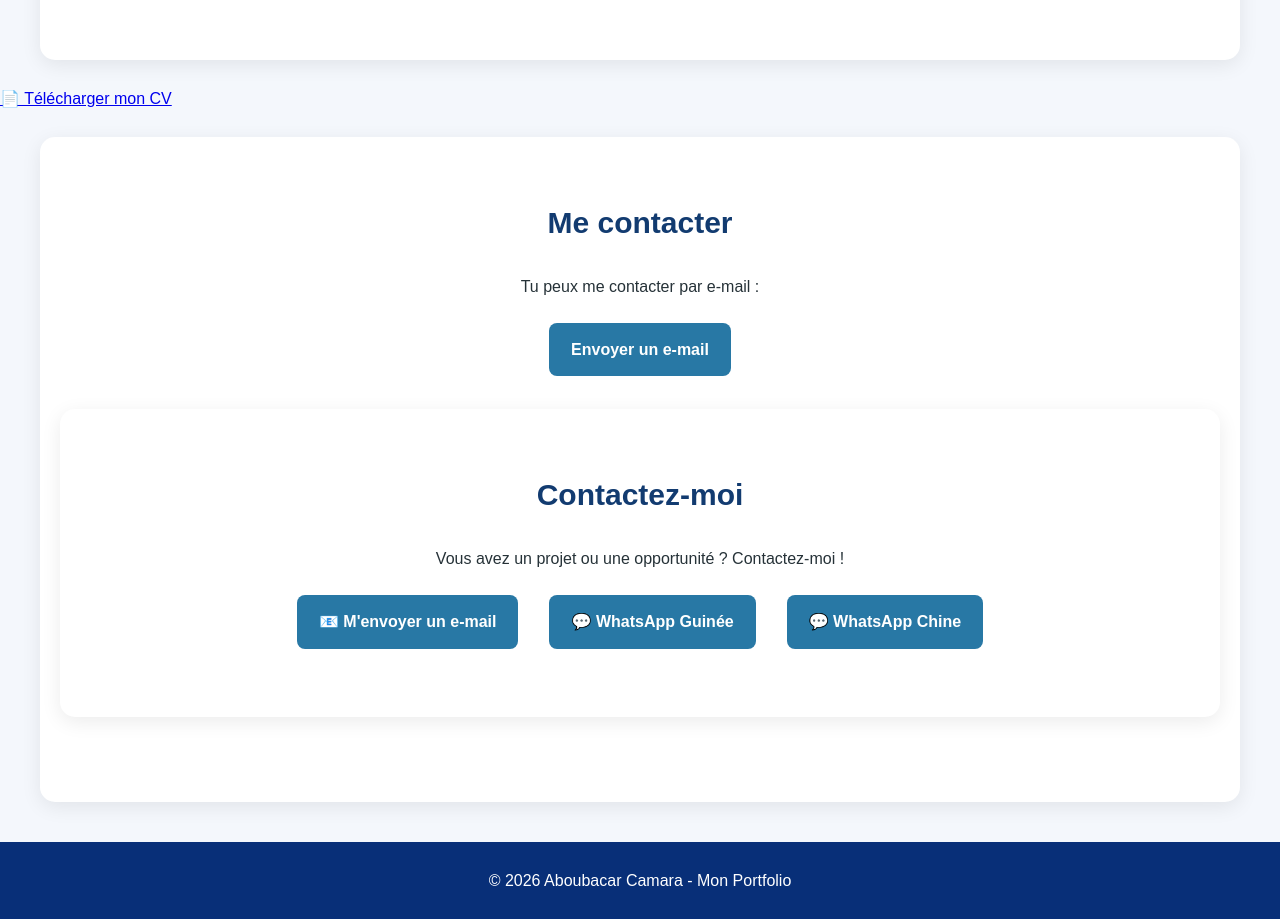
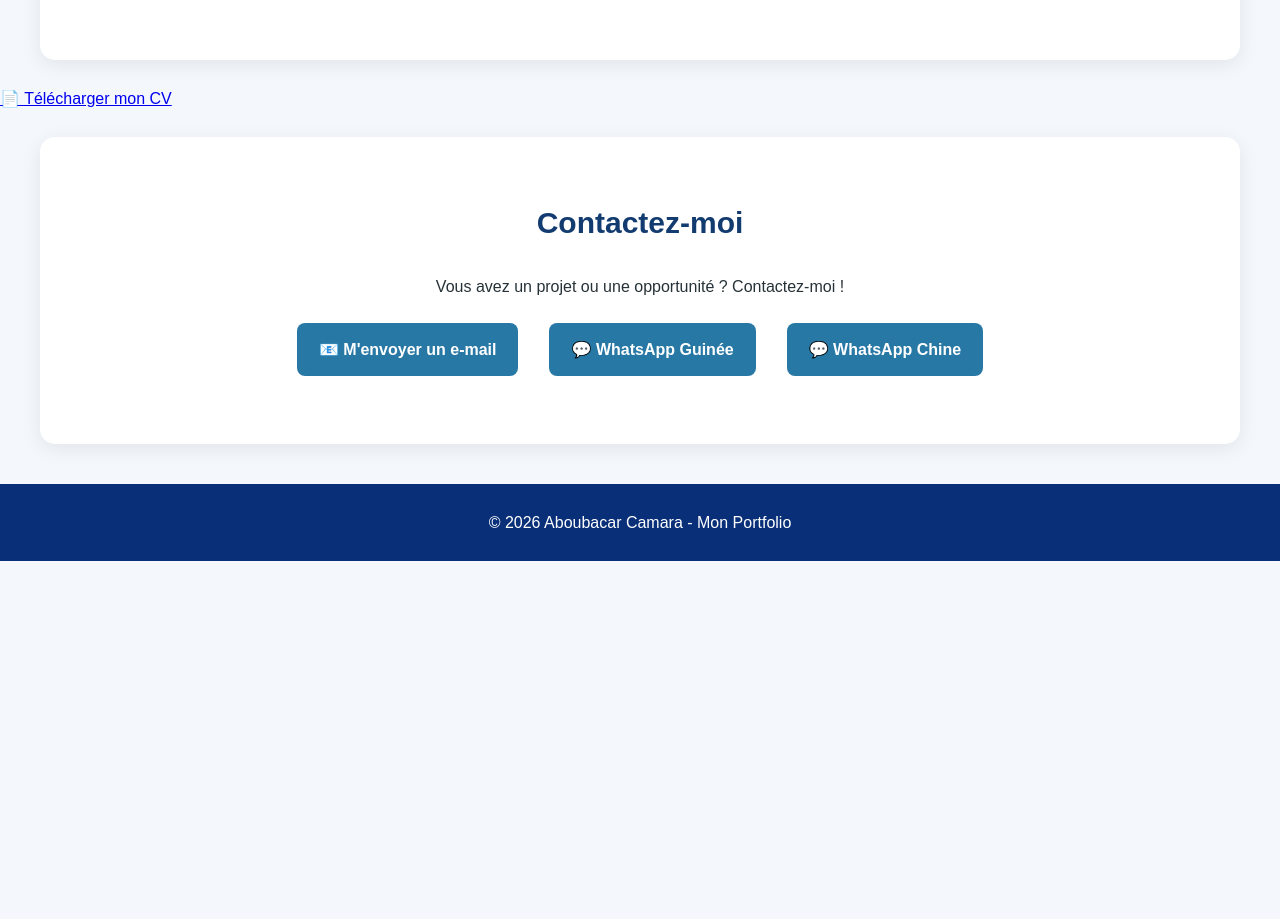
Before and after one commit to Aboubacarguinea/Mon-Portfolio, a plain HTML site: page index.html in a window 1280 px wide. Shown: the part 2920-3839 px from the top of the page. After the commit the page ends 3481 px from the top, so only its background shows below. Drawn offline with Linux system fonts and the light colour scheme.

Commit message:
Revise contact section and email address
Updated contact section with new email and improved phrasing.

```diff
--- a/index.html
+++ b/index.html
@@ -153,20 +153,19 @@
 <a href="cv-aboubacar.pdf" download class="cv-button">
     📄 Télécharger mon CV
 </a>
-<section id="contact">
-    <h2>Me contacter</h2>
 
-    <p>Tu peux me contacter par e-mail :</p>
-
-    <a href="mailto:aboubacarwaly224@gmail.com">
-        Envoyer un e-mail
-    </a>
 
 <section id="contact" class="contact">
+
     <h2>Contactez-moi</h2>
-    <p>Vous avez un projet ou une opportunité ? Contactez-moi !</p>
+
+    <p>
+        Vous avez un projet ou une opportunité ?
+        Contactez-moi !
+    </p>
 
     <div class="contact-buttons">
+
         <a href="mailto:ac2855153@gmail.com">
             📧 M'envoyer un e-mail
         </a>
@@ -178,6 +177,11 @@
         <a href="https://wa.me/8613032510590">
             💬 WhatsApp Chine
         </a>
+
+    </div>
+
+</section>
+
     </div>
 </section>
 
```
